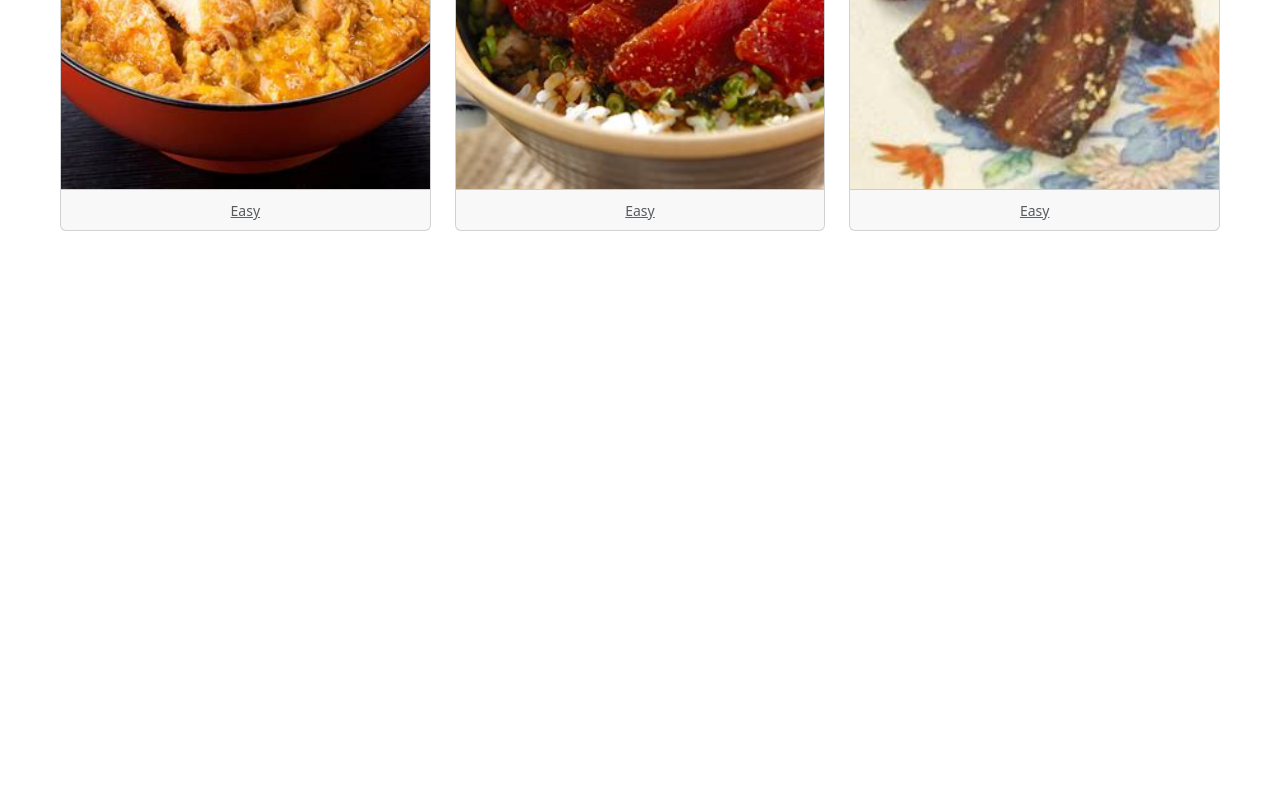
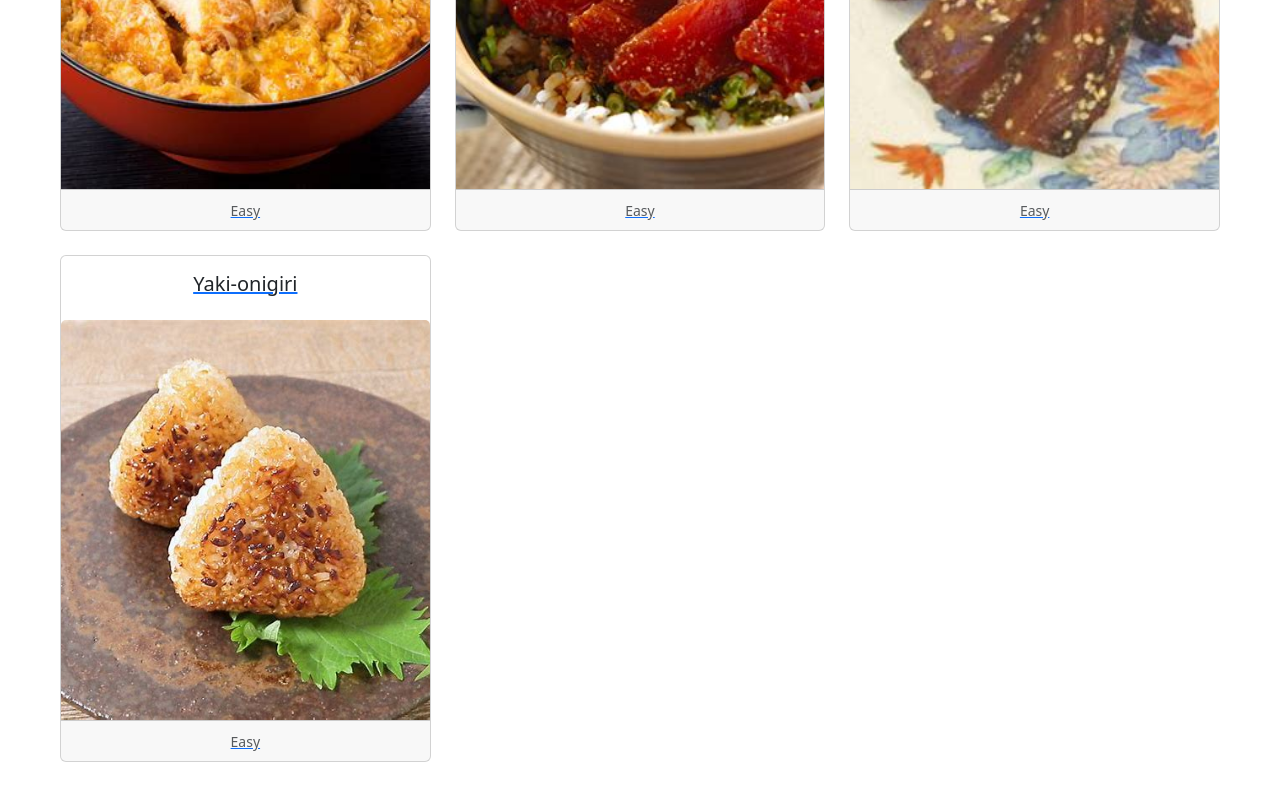
Before and after one commit to KaoriTsushima/japanese-recipes, a React (Create React App) app: page /recipes in a window 1280 px wide. Shown: the part 2884-3684 px from the top of the page. Before the commit the page ends 3187 px from the top, so only its background shows below. Built offline with nearby package versions, Linux system fonts and the light colour scheme.

Commit message:
added yaki-onigiri recipe

```diff
--- a/src/pages/recipeData.js
+++ b/src/pages/recipeData.js
@@ -13,6 +13,7 @@ import Tonkatsu from "../resources/ton-katsu.jpg";
 import Katsudon from "../resources/katsu-don.jpg";
 import TunaZuke from "../resources/tuna-zuke.jpg";
 import ZukeYaki from "../resources/zuke-yaki.jpg";
+import Yakionigiri from "../resources/yakionigiri.jpg";
 
 export const recipeData = [
   {
@@ -358,4 +359,18 @@ export const recipeData = [
       "Searve and enjoy eating",
     ],
   },
+  {
+    path: "yakionigiri",
+    title: "Yaki-onigiri",
+    img: Yakionigiri,
+    difficulty: "Easy",
+    ingredients: ["rice", "soy sauce"],
+    steps: [
+      "Prepare boiled rice",
+      "Make boiled rice triangle shape",
+      "Put soy sause on serface of traiangle shape rice",
+      "Griled traiangle shape rice",
+      "Searve and enjoy eating",
+    ],
+  },
 ];
```
Also changed, not shown: src/resources/yakionigiri.jpg (added).
